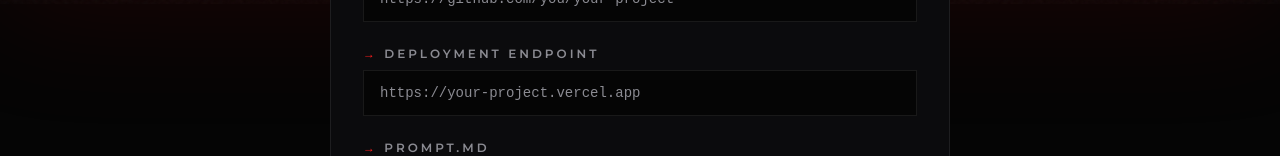
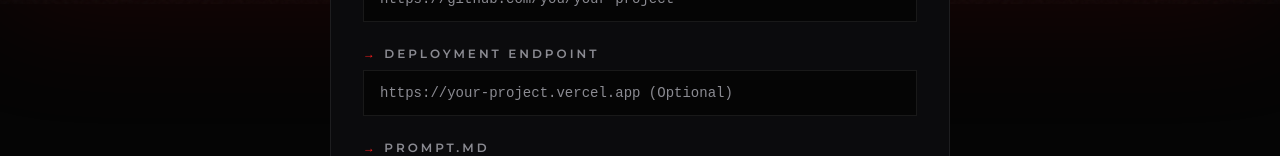
Before and after one commit to DIVYANK-BHARDWAJ/HACKJUDGE-PARTICIPANT-PORTAL, a Next.js app: page / in a window 1280 px wide. Shown: the part 796-952 px from the top of the page. Built offline with nearby package versions, Linux system fonts and the light colour scheme.

Commit message:
feat: make deployment link optional for submission

```diff
--- a/components/SubmitTab.tsx
+++ b/components/SubmitTab.tsx
@@ -147,10 +147,6 @@ export default function SubmitTab({
     }
     if (!repoUrl || !repoUrl.trim().startsWith('https://github.com/')) {
       addToast('Please input a valid public GitHub URL (https://github.com/username/repo)', 'error');
-      return;
-    }
-    if (!deploymentLink.trim()) {
-      addToast('Please enter your deployment link.', 'error');
       return;
     }
 
@@ -387,9 +383,8 @@ export default function SubmitTab({
               </label>
               <input
                 type="url"
-                required
                 disabled={isEvaluating}
-                placeholder="https://your-project.vercel.app"
+                placeholder="https://your-project.vercel.app (Optional)"
                 value={deploymentLink}
                 onChange={(e) => setDeploymentLink(e.target.value)}
                 className="w-full bg-[var(--bg-void)] border border-[var(--border-subtle)] px-4 py-3 text-sm font-mono-custom text-white placeholder-[var(--text-muted)] focus:outline-none focus:border-[var(--red-primary)] focus:shadow-[0_0_10px_var(--red-glow)] transition-all disabled:opacity-60"
```
